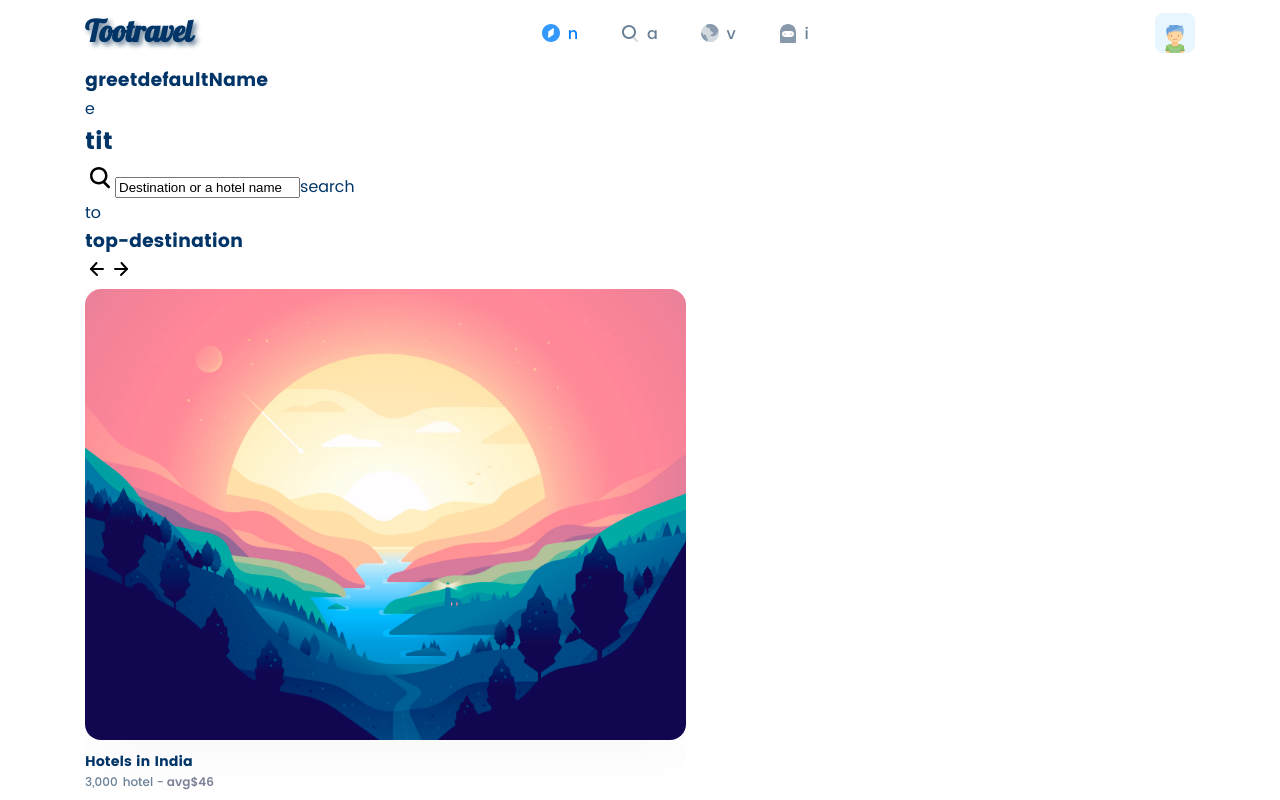
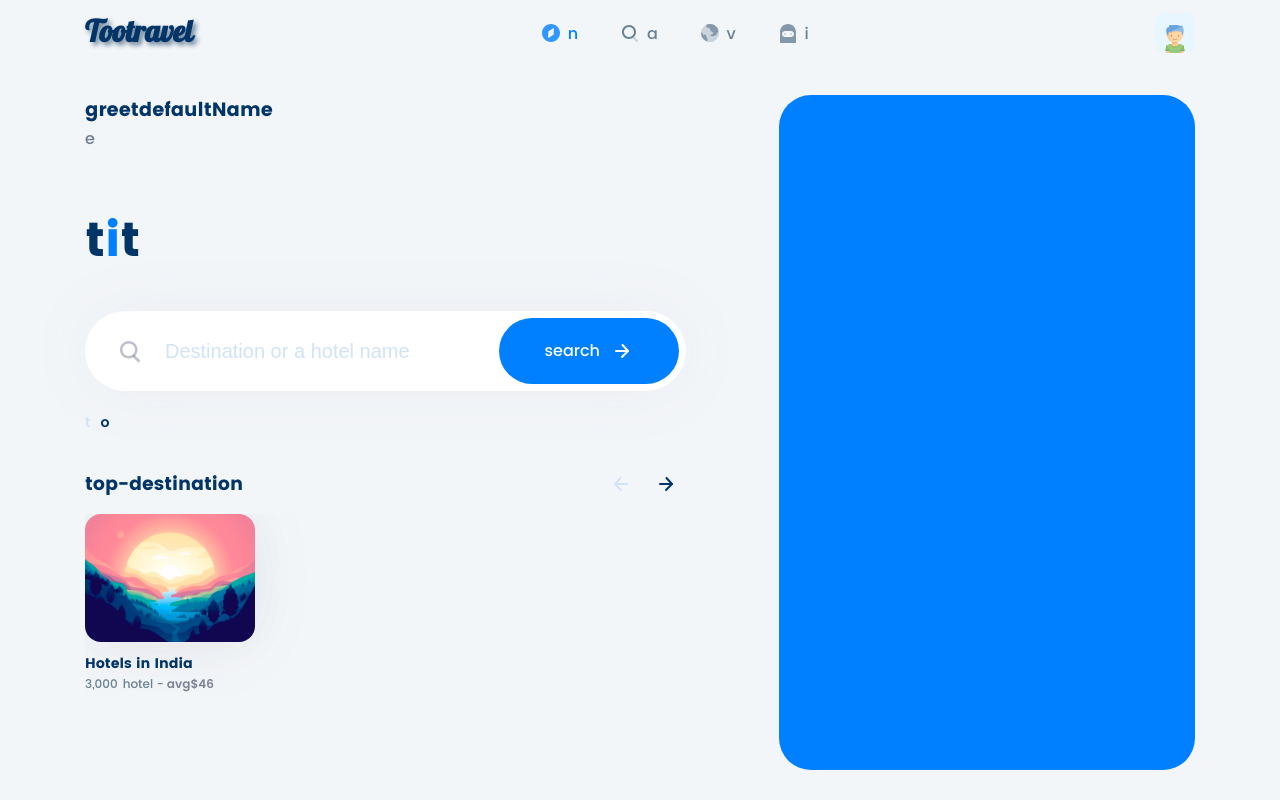
Before and after one commit to 18651440358/TravelWebsite, a Vue app: page /landing in a window 1280 px wide. Built offline with nearby package versions, Linux system fonts and the light colour scheme.

Commit message:
Revert "4.25"
This reverts commit 7fc0c4c5

```diff
--- a/src/pages/landing/Landing.vue
+++ b/src/pages/landing/Landing.vue
@@ -142,3 +142,172 @@ export default {
   }
 }
 </script>
+
+<style scoped lang="scss">
+
+@import "../../assets/style/theme/_handle.scss";
+// 着落页
+.zc-page-landing{
+  width: 100vw;
+  @include bgColor(lightBackground);
+}
+// header部分
+header{
+  width: 100vw;
+  height: 100vh;
+  min-width: 1200px;
+  min-height: 768px;
+  padding-bottom: 30px;
+}
+// 巨幕
+.giant-screen{
+  margin-top: 30px;
+  height: calc(100% - 65px - 30px);
+}
+// 欢迎
+.welcome-content h3{
+  font-size: 1.2rem;
+}
+.welcome-content p{
+  font-weight: 500;
+  @include fontColor(regularText);
+}
+// title
+.title-content{
+  padding-top: 50px;
+}
+.title{
+  font-size: 48px;
+}
+.title .highlight{
+  @include fontColor(primary);
+}
+// search
+.search-group{
+  margin-top: 30px;
+  position: relative;
+}
+.search-group > svg{
+  position: absolute;
+  top: 50%;
+  left: 30px;
+  transform: translate3d(0,-50%,0);
+  z-index: 2;
+}
+.search-group > svg g [fill]{
+  @include fill(grayText);
+  opacity: .5;
+}
+.search-group input{
+  width: 100%;
+  background: #fff;
+  height: 80px;
+  border-radius: 40px;
+  border: none;
+  padding-left: 80px;
+  padding-right: 200px;
+  font-size: 20px;
+  @include fontColor(LightText);
+  @include box-shadow(cardBoxShadow);
+}
+.search{
+  position: absolute;
+  top: 50%;
+  transform: translate3d(0,-50%,0);
+  right: 7px;
+  height: 66px;
+  border-radius: 33px;
+  width: 180px;
+  @include bgColor(primary);
+  display: flex;
+  align-items: center;
+  justify-content: center;
+}
+.search span{
+  color: #fff;
+  font-weight: 500;
+  margin-right: 10px;
+}
+// tonight
+.tonight{
+  margin-top: 20px;
+  font-size: 14px;
+  font-weight: 600;
+  @include transition(150ms);
+}
+.tonight .highlight{
+  @include fontColor(LightText);
+  margin-right: 10px;
+}
+.tonight a:hover{
+  @include fontColor(primary);
+  text-decoration: underline;
+}
+// 热门景点
+.top-destination{
+  margin-top: 30px;
+}
+.title-group{
+  display: flex;
+  align-items: center;
+  justify-content: space-between;
+}
+.title-group a{
+  padding: .5rem;
+  display: inline-flex;
+  align-items: center;
+  justify-content: center;
+  border-radius: .5rem;
+  @include transition(150ms);
+}
+.title-group a svg g [fill]{
+  @include fill(LightText);
+}
+.title-group a:hover{
+  @include bgColor(lightBackground);
+}
+.title-group a:first-child{
+  margin-right: .3rem;
+}
+.title-group a.active svg g [fill]{
+  @include fill(primaryText);
+}
+// 景点
+.destinations{
+  margin-top: 10px;
+}
+.destination-item{
+  width: 170px;
+  @include box-shadow(cardBoxShadow);
+}
+
+// 地图容器
+.map-container{
+  height: 100%;
+  @include bgColor(primary);
+  border-radius: 2rem;
+}
+</style>
+
+<i18n>
+{
+  "zh-CN": {
+    "greet": "您好 ",
+    "defaultName": "旅行家，",
+    "hello": ["早上好！","上午好！","中午好！","下午好！","晚上好！"],
+    "title": ["","旅行 ","触手可及<br>现在开始你的假期"],
+    "search": "Let's Go",
+    "tonight": ["或者","今晚在附近寻找酒店？"],
+    "top-destination": "热门目的地"
+  },
+  "en_US": {
+    "greet": "Hey ",
+    "defaultName": "Traveler,",
+    "hello": ["Good morning","Good morning","Good noon","Good afternoon","Good evening"],
+    "title": ["","Where ","are you<br/>going to go?"],
+    "search": "Let's Go",
+    "tonight": ["or","looking for a hotel nearby tonight?"],
+    "top-destination": "Top Destinations"
+  }
+}
+</i18n>
```
